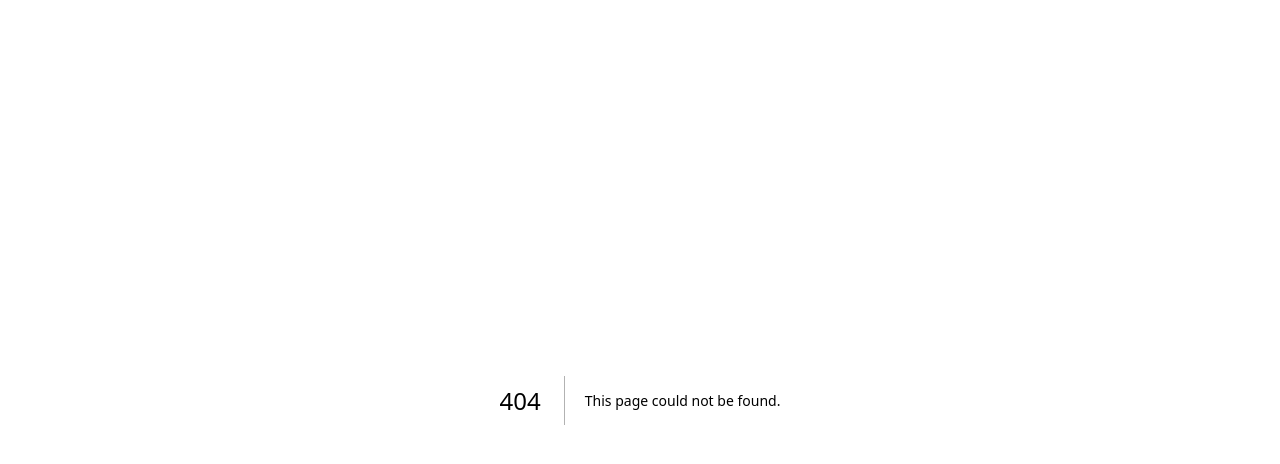
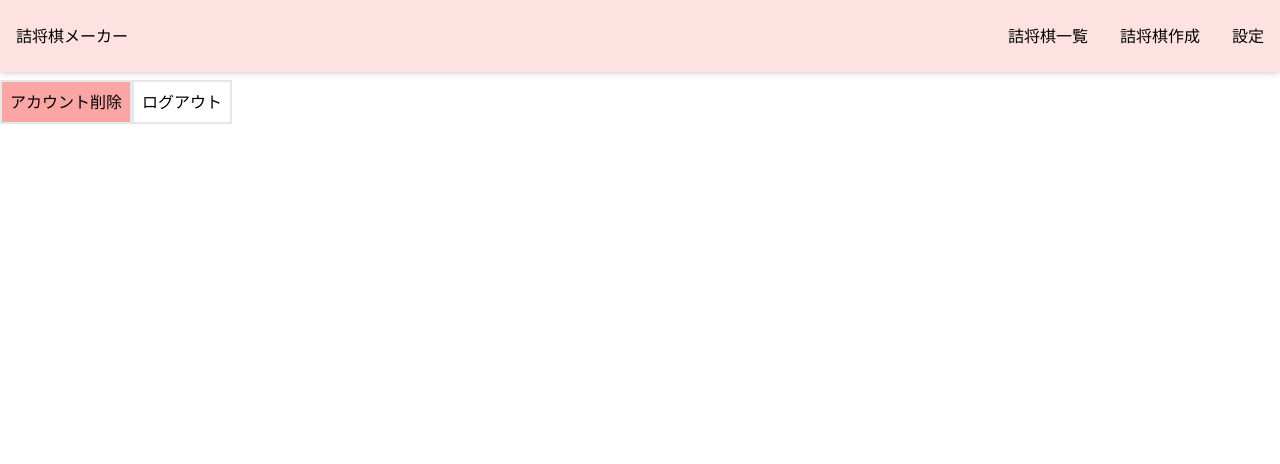
Before and after one commit to AgawaToshiki/making-shogi-app, a Next.js app: page /setting in a window 1280 px wide. Before the commit this address had no page. Shown: the top 464 px of the page. Built offline with nearby package versions, Linux system fonts and the light colour scheme; no server answers; sample sign-in values are in the browser's storage.

Commit message:
設定ページを追加

```diff
--- a/app/components/Header.tsx
+++ b/app/components/Header.tsx
@@ -12,10 +12,13 @@ const Header = () => {
         <nav>
           <ul className="flex gap-8">
             <li>
-              <Link href="/">詰将棋一覧</Link>
+              <Link href="/" scroll={false}>詰将棋一覧</Link>
             </li>
             <li>
-              <Link href="/create">詰将棋作成</Link>
+              <Link href="/create" scroll={false}>詰将棋作成</Link>
+            </li>
+            <li>
+              <Link href="/setting" scroll={false}>設定</Link>
             </li>
           </ul>
         </nav>
--- a/app/page.tsx
+++ b/app/page.tsx
@@ -5,8 +5,6 @@ import DashBoard from './components/DashBoard';
 import { onAuthStateChanged } from "firebase/auth";
 import { auth } from "../firebase";
 import { getUser } from './utils/auth';
-import DeleteAccount from './components/DeleteAccount';
-import SignOut from './components/SignOut';
 
 
 
@@ -30,8 +28,6 @@ export default function Home() {
       { isSignedIn ? (
         <div className="max-w-[1920px] w-full">
           <DashBoard user={ user } />
-          <DeleteAccount />
-          <SignOut />
         </div>
       ) : (
         <Login />
--- /dev/null
+++ b/app/setting/page.tsx
@@ -0,0 +1,20 @@
+"use client"
+import React from 'react';
+import ProtectRoute from '../components/ProtectRoute';
+import DeleteAccount from '../components/DeleteAccount';
+import SignOut from '../components/SignOut';
+import Header from '../components/Header';
+
+const Setting = () => {
+  return (
+    <ProtectRoute>
+			<Header />
+			<div className="pt-20">
+				<DeleteAccount />
+				<SignOut />
+			</div>
+    </ProtectRoute>
+  )
+}
+
+export default Setting
```
